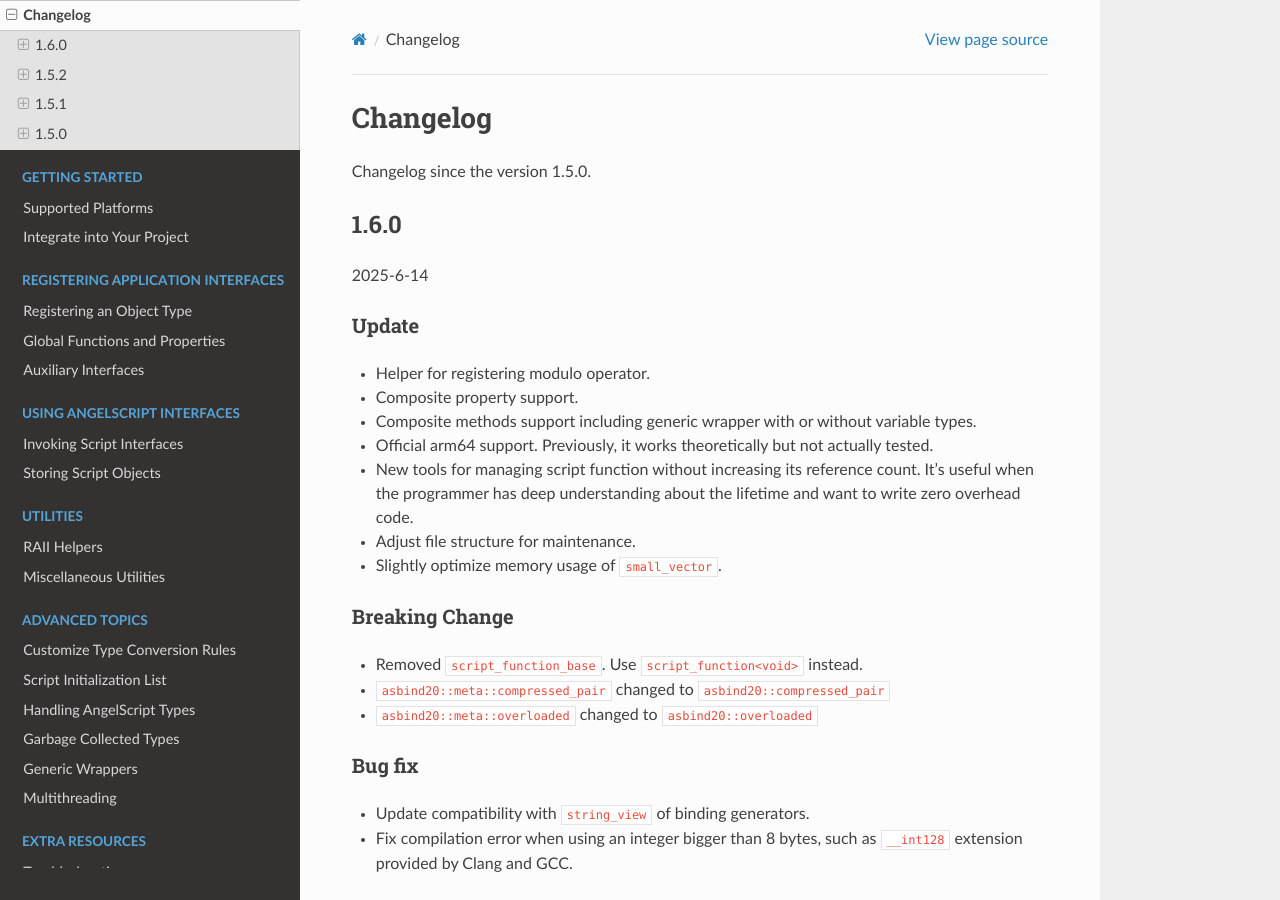
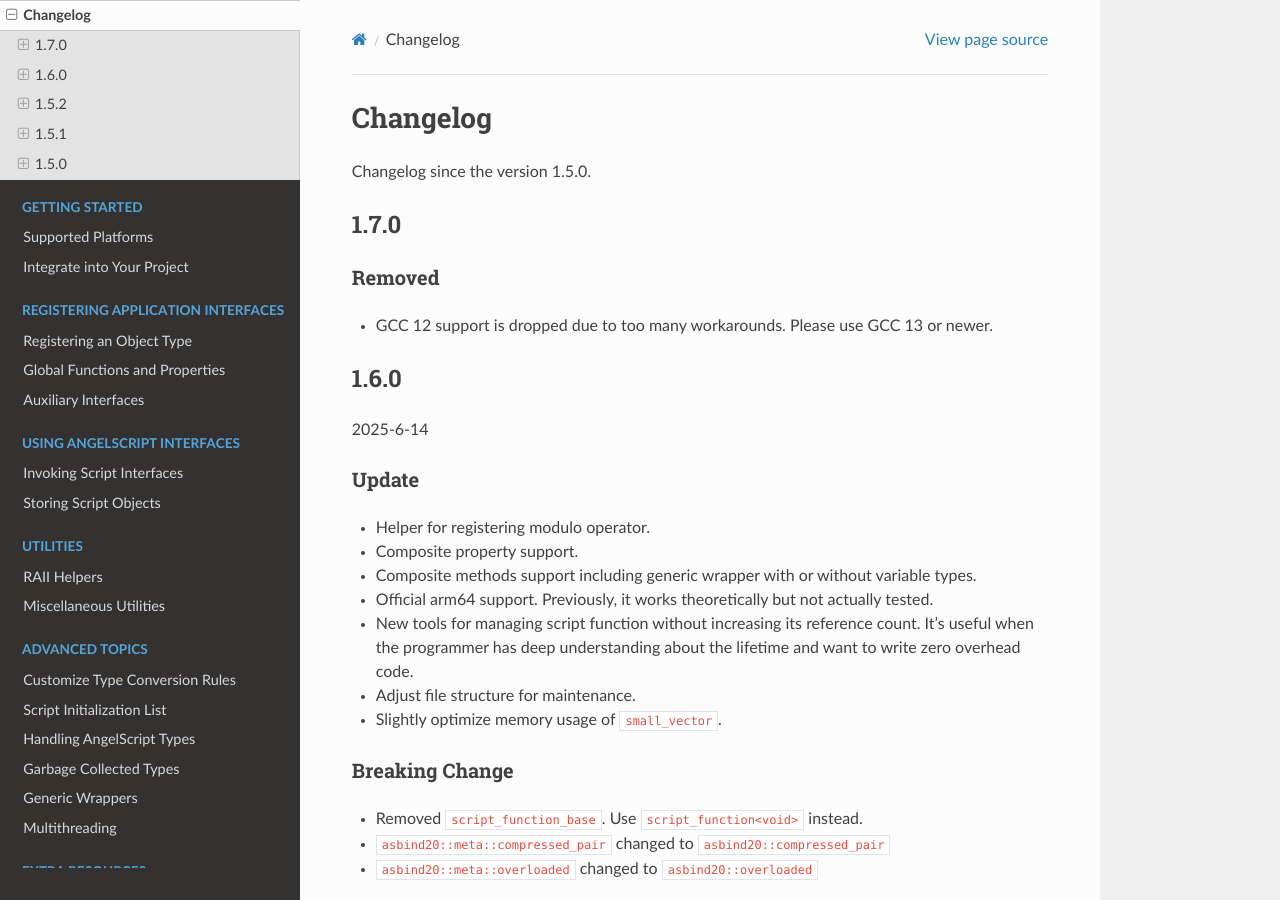
Before and after one commit to HenryAWE/asbind20, a Sphinx documentation site: the page built from doc/changelog.rst, in a window 1280 px wide and 900 px high. Built offline with Sphinx 7.4.7 and the Read the Docs theme 3.1.0, drawn with Linux system fonts in a browser that asks for light colours.

Commit message:
Update version to 1.7.0

```diff
--- a/doc/changelog.rst
+++ b/doc/changelog.rst
@@ -2,6 +2,14 @@ Changelog
 =========
 
 Changelog since the version 1.5.0.
+
+1.7.0
+-----
+
+Removed
+~~~~~~~
+
+- GCC 12 support is dropped due to too many workarounds. Please use GCC 13 or newer.
 
 1.6.0
 -----
--- a/doc/start.rst
+++ b/doc/start.rst
@@ -16,7 +16,7 @@ Currently, the following platforms and compilers are officially supported and te
    * - Windows x64
      - MSVC 19.41+
    * - Linux x64
-     - | GCC 12, 13, 14
+     - | GCC 13, 14
        | Clang 18
        | Clang 18 (ASan)
    * - Linux arm64
```
Also changed, not shown: 3 other files.
